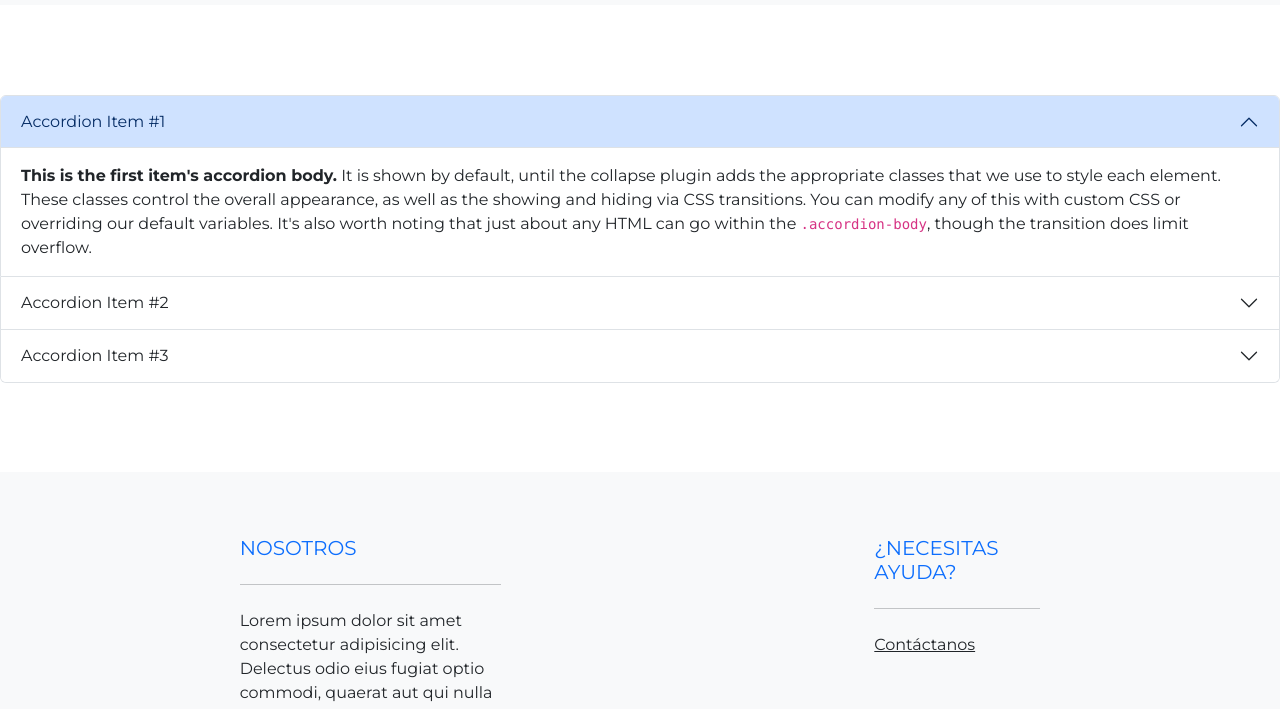
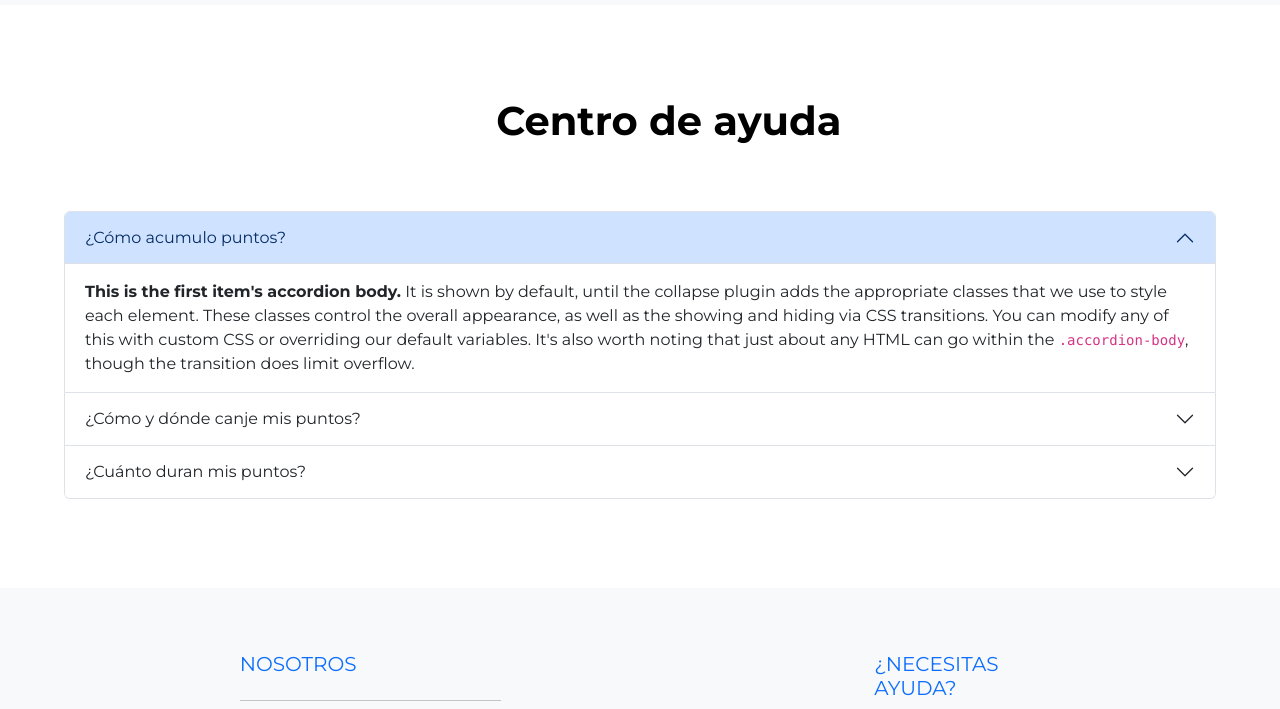
Before and after one commit to carobravo/preentrega2-Bravo-V1, a plain HTML site: page pages/centro-de-ayuda.html in a window 1280 px wide. Shown: the part 79-788 px from the top of the page. Drawn offline with nearby package versions, Linux system fonts and the light colour scheme.

Commit message:
agregando acordeon en la página de centro de ayuda

```diff
--- a/pages/centro-de-ayuda.html
+++ b/pages/centro-de-ayuda.html
@@ -22,8 +22,8 @@
         <div class="container-fluid">
             <a class="navbar-brand" href="../index.html"><img src="/img/home/Logo RPGO.png" alt=""></a>
             <button class="navbar-toggler" type="button" data-bs-toggle="collapse"
-            data-bs-target="#navbarSupportedContent" aria-controls="navbarSupportedContent"
-            aria-expanded="false" aria-label="Toggle navigation">
+                data-bs-target="#navbarSupportedContent" aria-controls="navbarSupportedContent" aria-expanded="false"
+                aria-label="Toggle navigation">
                 <span id="navbar-toggler-icon" class="navbar-toggler-icon navbar-toggler-icon"></span>
             </button>
             <div class="collapse navbar-collapse" id="navbarSupportedContent">
@@ -57,41 +57,66 @@
     </nav>
     <!-- Acordeon seccion centro de ayuda -->
 
-<section>
+    <section class="contenedor-centro-de-ayuda">
+        <div class="texto-que-quieres-cajear">
+            <h1 class="texto-h1-negro titulo-centro-de-ayuda">Centro de ayuda</h1>
+
+        </div>
         <div class="accordion" id="accordionExample">
             <div class="accordion-item">
                 <h2 class="accordion-header" id="headingOne">
-            <button class="accordion-button" type="button" data-bs-toggle="collapse" data-bs-target="#collapseOne" aria-expanded="true" aria-controls="collapseOne">
-              Accordion Item #1
+                    <button class="accordion-button" type="button" data-bs-toggle="collapse"
+                        data-bs-target="#collapseOne" aria-expanded="true" aria-controls="collapseOne">
+                        ¿Cómo acumulo puntos?
                     </button>
                 </h2>
-          <div id="collapseOne" class="accordion-collapse collapse show" aria-labelledby="headingOne" data-bs-parent="#accordionExample">
+                <div id="collapseOne" class="accordion-collapse collapse show" aria-labelledby="headingOne"
+                    data-bs-parent="#accordionExample">
                     <div class="accordion-body">
-              <strong>This is the first item's accordion body.</strong> It is shown by default, until the collapse plugin adds the appropriate classes that we use to style each element. These classes control the overall appearance, as well as the showing and hiding via CSS transitions. You can modify any of this with custom CSS or overriding our default variables. It's also worth noting that just about any HTML can go within the <code>.accordion-body</code>, though the transition does limit overflow.
+                        <strong>This is the first item's accordion body.</strong> It is shown by default, until the
+                        collapse plugin adds the appropriate classes that we use to style each element. These classes
+                        control the overall appearance, as well as the showing and hiding via CSS transitions. You can
+                        modify any of this with custom CSS or overriding our default variables. It's also worth noting
+                        that just about any HTML can go within the <code>.accordion-body</code>, though the transition
+                        does limit overflow.
                     </div>
                 </div>
             </div>
             <div class="accordion-item">
                 <h2 class="accordion-header" id="headingTwo">
-            <button class="accordion-button collapsed" type="button" data-bs-toggle="collapse" data-bs-target="#collapseTwo" aria-expanded="false" aria-controls="collapseTwo">
-              Accordion Item #2
+                    <button class="accordion-button collapsed" type="button" data-bs-toggle="collapse"
+                        data-bs-target="#collapseTwo" aria-expanded="false" aria-controls="collapseTwo">
+                        ¿Cómo y dónde canje mis puntos?
                     </button>
                 </h2>
-          <div id="collapseTwo" class="accordion-collapse collapse" aria-labelledby="headingTwo" data-bs-parent="#accordionExample">
+                <div id="collapseTwo" class="accordion-collapse collapse" aria-labelledby="headingTwo"
+                    data-bs-parent="#accordionExample">
                     <div class="accordion-body">
-              <strong>This is the second item's accordion body.</strong> It is hidden by default, until the collapse plugin adds the appropriate classes that we use to style each element. These classes control the overall appearance, as well as the showing and hiding via CSS transitions. You can modify any of this with custom CSS or overriding our default variables. It's also worth noting that just about any HTML can go within the <code>.accordion-body</code>, though the transition does limit overflow.
+                        <strong>This is the second item's accordion body.</strong> It is hidden by default, until the
+                        collapse plugin adds the appropriate classes that we use to style each element. These classes
+                        control the overall appearance, as well as the showing and hiding via CSS transitions. You can
+                        modify any of this with custom CSS or overriding our default variables. It's also worth noting
+                        that just about any HTML can go within the <code>.accordion-body</code>, though the transition
+                        does limit overflow.
                     </div>
                 </div>
             </div>
             <div class="accordion-item">
                 <h2 class="accordion-header" id="headingThree">
-            <button class="accordion-button collapsed" type="button" data-bs-toggle="collapse" data-bs-target="#collapseThree" aria-expanded="false" aria-controls="collapseThree">
-              Accordion Item #3
+                    <button class="accordion-button collapsed" type="button" data-bs-toggle="collapse"
+                        data-bs-target="#collapseThree" aria-expanded="false" aria-controls="collapseThree">
+                        ¿Cuánto duran mis puntos?
                     </button>
                 </h2>
-          <div id="collapseThree" class="accordion-collapse collapse" aria-labelledby="headingThree" data-bs-parent="#accordionExample">
+                <div id="collapseThree" class="accordion-collapse collapse" aria-labelledby="headingThree"
+                    data-bs-parent="#accordionExample">
                     <div class="accordion-body">
-              <strong>This is the third item's accordion body.</strong> It is hidden by default, until the collapse plugin adds the appropriate classes that we use to style each element. These classes control the overall appearance, as well as the showing and hiding via CSS transitions. You can modify any of this with custom CSS or overriding our default variables. It's also worth noting that just about any HTML can go within the <code>.accordion-body</code>, though the transition does limit overflow.
+                        <strong>This is the third item's accordion body.</strong> It is hidden by default, until the
+                        collapse plugin adds the appropriate classes that we use to style each element. These classes
+                        control the overall appearance, as well as the showing and hiding via CSS transitions. You can
+                        modify any of this with custom CSS or overriding our default variables. It's also worth noting
+                        that just about any HTML can go within the <code>.accordion-body</code>, though the transition
+                        does limit overflow.
                     </div>
                 </div>
             </div>
@@ -130,4 +155,5 @@
         integrity="sha384-HwwvtgBNo3bZJJLYd8oVXjrBZt8cqVSpeBNS5n7C8IVInixGAoxmnlMuBnhbgrkm" crossorigin="anonymous">
         </script>
 </body>
+
 </html>
```
Also changed, not shown: index.html (+5 -7 lines). Lines whose indentation alone changed are shown as unchanged.
